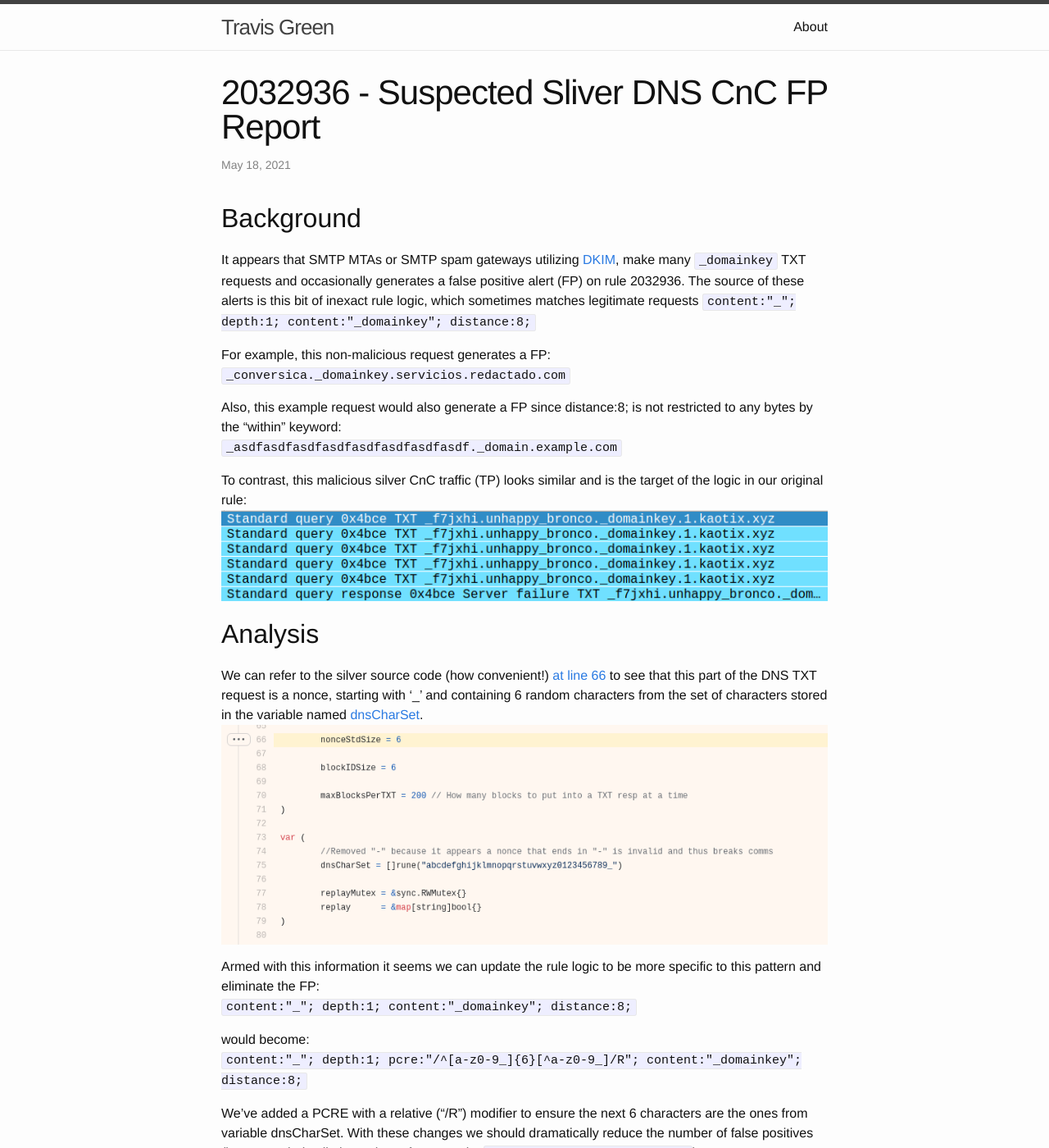
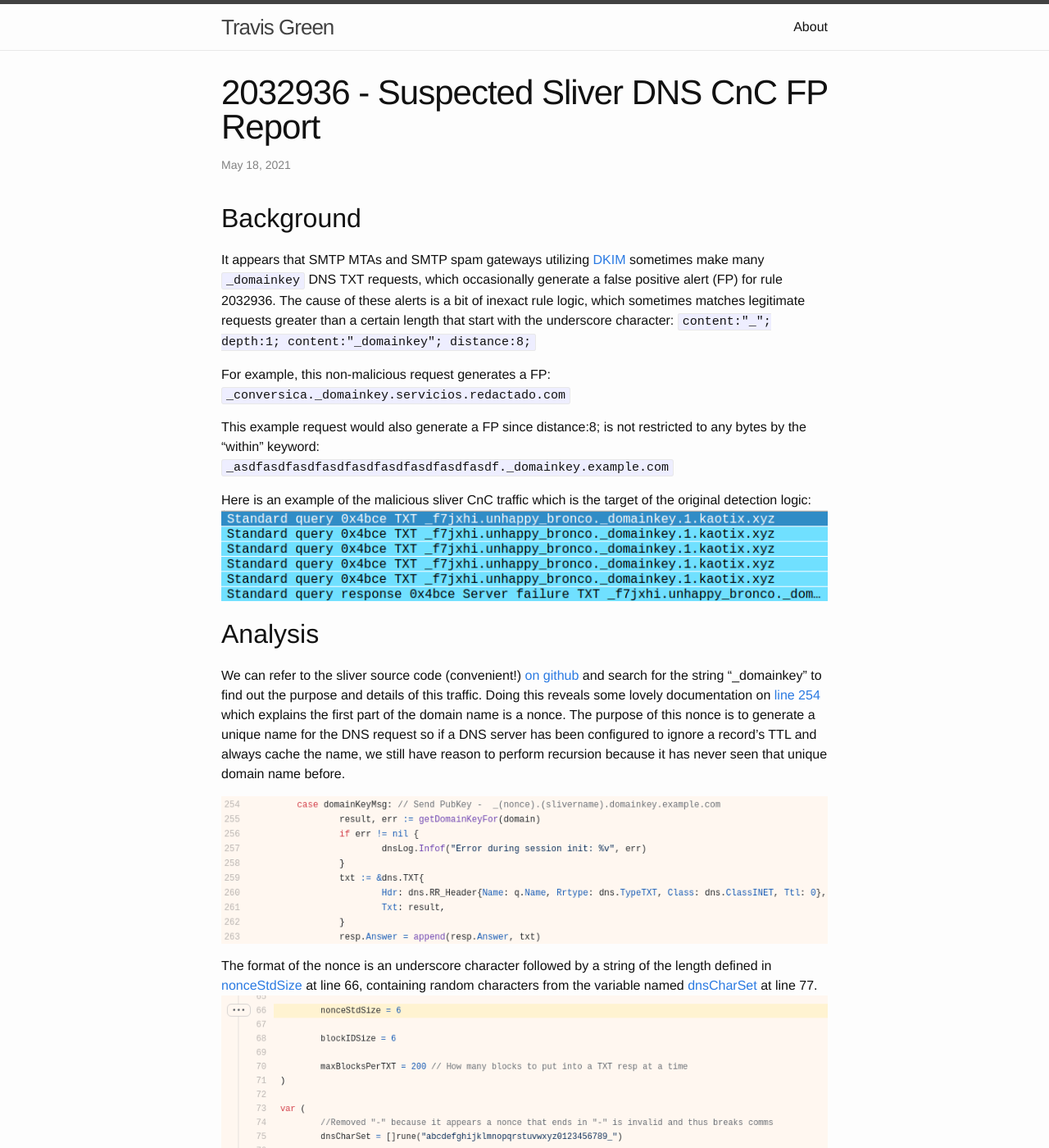
Before and after one commit to travisbgreen/travisgreen.net, a Jekyll site: the page built from _posts/2021-05-18-2032936-suspected-sliver-dns-cnc-fp-report.markdown, in a window 1280 px wide and 1400 px high. Shown: the whole window at 82% size. Built offline with Jekyll 4.4.1, drawn with Linux system fonts in a browser that asks for light colours; some of the changed text lies outside the part shown.

Commit message:
fixes and updates

```diff
--- a/_posts/2021-05-18-2032936-suspected-sliver-dns-cnc-fp-report.markdown
+++ b/_posts/2021-05-18-2032936-suspected-sliver-dns-cnc-fp-report.markdown
@@ -8,31 +8,35 @@
 ---
 ## Background
 
-It appears that SMTP MTAs or SMTP spam gateways utilizing [DKIM](https://support.dnsimple.com/articles/dkim-record/), make many `_domainkey` TXT requests and occasionally generates a false positive alert (FP) on rule 2032936. The source of these alerts is this bit of inexact rule logic, which sometimes matches legitimate requests `content:"_"; depth:1; content:"_domainkey"; distance:8;`
+It appears that SMTP MTAs and SMTP spam gateways utilizing [DKIM](https://support.dnsimple.com/articles/dkim-record/) sometimes make many `_domainkey` DNS TXT requests, which occasionally generate a false positive alert (FP) for rule 2032936. The cause of these alerts is a bit of inexact rule logic, which sometimes matches legitimate requests greater than a certain length that start with the underscore character: `content:"_"; depth:1; content:"_domainkey"; distance:8;`
 
 For example, this non-malicious request generates a FP:
 `_conversica._domainkey.servicios.redactado.com`
 
-Also, this example request would also generate a FP since distance:8; is not restricted to any bytes by the "within" keyword:
-`_asdfasdfasdfasdfasdfasdfasdfasdf._domain.example.com`
+This example request would also generate a FP since distance:8; is not restricted to any bytes by the "within" keyword:
+`_asdfasdfasdfasdfasdfasdfasdfasdfasdf._domainkey.example.com`
 
-To contrast, this malicious silver CnC traffic (TP) looks similar and is the target of the logic in our original rule:
-![\`\_f7jxhi.unhappy_bronco.\_domainkey.1.kaotix.xyz\`](/images/2021/05/20210518.1.png)
+Here is an example of the malicious sliver CnC traffic which is the target of the original detection logic:
+![malicious DNS TXT request](/images/2021/05/20210518.1.png)
 
 ## Analysis
 
-We can refer to the silver source code (how convenient!) [at line 66](https://github.com/BishopFox/sliver/blob/672c0e29d07313fcc3d093d2c6b742659e574e07/implant/sliver/transports/udp-dns.go#L66) to see that this part of the DNS TXT request is a nonce, starting with '\_' and containing 6 random characters from the set of characters stored in the variable named [dnsCharSet](https://github.com/BishopFox/sliver/blob/672c0e29d07313fcc3d093d2c6b742659e574e07/implant/sliver/transports/udp-dns.go#L75).
-![silver source code snippet](/images/2021/05/20210518.4.png)
+We can refer to the sliver source code (convenient!) [on github](https://github.com/BishopFox/sliver/) and search for the string "\_domainkey" to find out the purpose and details of this traffic. Doing this reveals some lovely documentation on [line 254](https://github.com/BishopFox/sliver/blob/672c0e29d07313fcc3d093d2c6b742659e574e07/server/c2/udp-dns.go#L254) which explains the first part of the domain name is a nonce. The purpose of this nonce is to generate a unique name for the DNS request so if a DNS server has been configured to ignore a record's TTL and always cache the name, we still have reason to perform recursion because it has never seen that unique domain name before.
 
-Armed with this information it seems we can update the rule logic to be more specific to this pattern and eliminate the FP:
+![sliver source code snippet](/images/2021/05/20210518.5.png)
+
+The format of the nonce is an underscore character followed by a string of the length defined in [nonceStdSize](https://github.com/BishopFox/sliver/blob/672c0e29d07313fcc3d093d2c6b742659e574e07/implant/sliver/transports/udp-dns.go#L66) at line 66, containing random characters from the variable named [dnsCharSet](https://github.com/BishopFox/sliver/blob/672c0e29d07313fcc3d093d2c6b742659e574e07/implant/sliver/transports/udp-dns.go#L75) at line 77.
+![sliver source code snippet](/images/2021/05/20210518.4.png)
+
+## Modification
+
+With this information we can update the rule logic to be more specific to this pattern and eliminate most FP.
+
 `content:"_"; depth:1; content:"_domainkey"; distance:8;`
-
-would become:
+becomes
 `content:"_"; depth:1; pcre:"/^[a-z0-9_]{6}[^a-z0-9_]/R"; content:"_domainkey"; distance:8;`
 
-We've added a PCRE with a relative ("/R") modifier to ensure the next 6 characters are the ones from variable dnsCharSet. With these changes we should dramatically reduce the number of false positives (but not entirely eliminate them, for example: `_123456._domain.example.com`)
-
-## Modification
+We've added a PCRE with a relative ("/R") modifier to ensure the next 6 characters after the underscore are from variable dnsCharSet. With these changes we should dramatically reduce the number of false positives (but not entirely eliminate them, for example in the case of: `_123456._domain.example.com`)
 
 original rule:
 
@@ -44,11 +48,12 @@
 
 ## Verify
 
-So, now we verify that our fix is good (if we have the luxury of pcap). Truth be told, I had a few small mistakes to fix and that is quite common for me.
+Next we verify that our fix is good (if we have the luxury of pcap). Truth be told, I had a few small mistakes to fix and that is quite common for me.
+
 ![fast log snippet](/images/2021/05/20210518.3.png)
 
 ## Conclusion
 
-The last thing to do is to submit to the mailing list and enjoy that sweet sweet open source community karma.
+The last thing to do is to submit to the mailing list and enjoy that sweet sweet open source community karma. Could we make this detection logic more precise? Probably, but we might risk creating a false negative by using too exact logic or including incorrect assumptions in our logic. Therefore we seek balance. Shout out to the BishopFox team for creating such a masterfully executed tool.
 
 Please [DM me](https://twitter.com/travisbgreen/) with any rule analysis or FP/TP analysis requests.
```
Also changed, not shown: images/2021/05/20210518.5.png (added).
